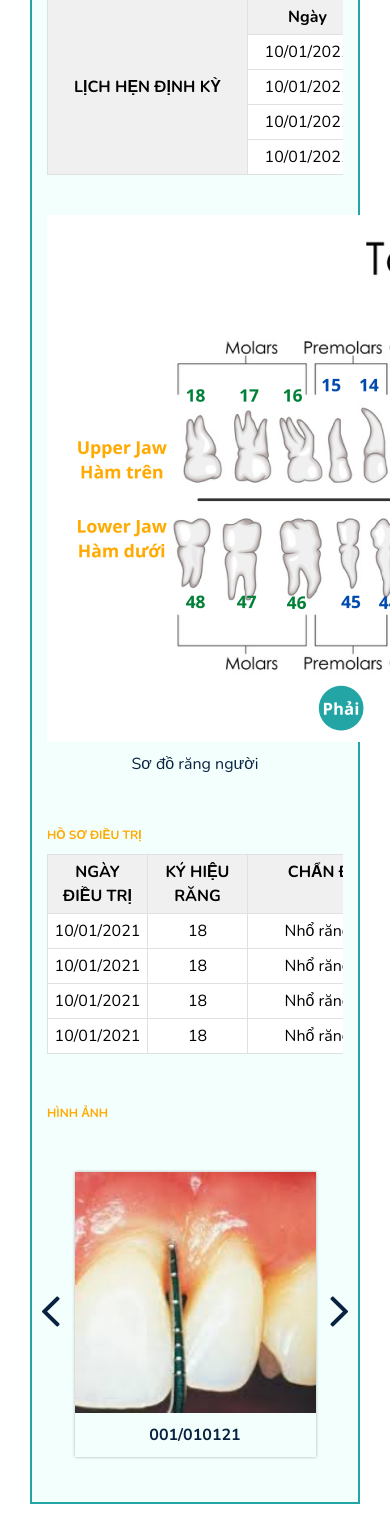
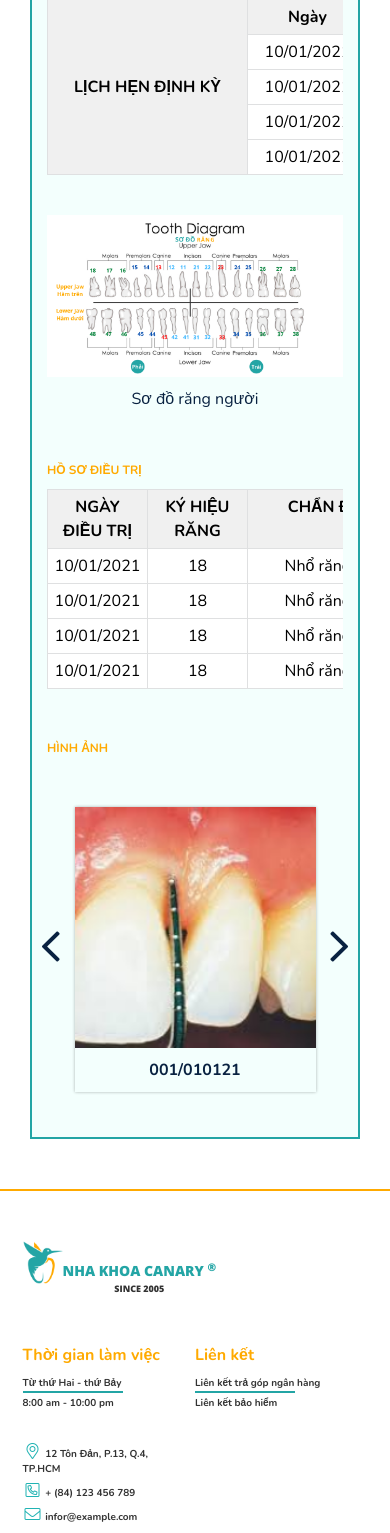
Before and after one commit to hongdanh158/canary, a PHP site: page /ho-so-khach-hang.php in a window 390 px wide. Shown: the part 2120-3653 px from the top of the page. Run offline with PHP 8.4, Linux system fonts and the light colour scheme; some web fonts are replaced.

Commit message:
Update responsive.css

```diff
--- a/css/responsive.css
+++ b/css/responsive.css
@@ -222,6 +222,9 @@
 	.block-service-article-item  .thumbnail  img {
 		width: 100%;
 	}
+	.customer-information-conent img {
+		max-width: 100%;
+	}
 	.customer-information-conent .header-form {
 		padding: 1.5rem;
 		font-size: 1rem;
```
